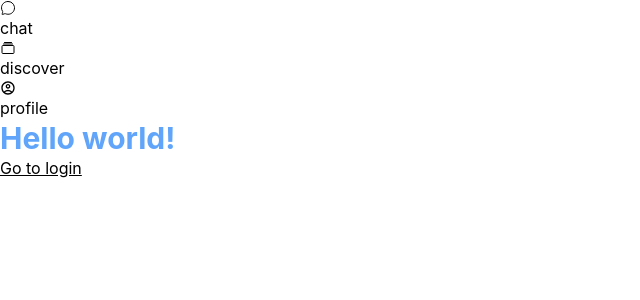
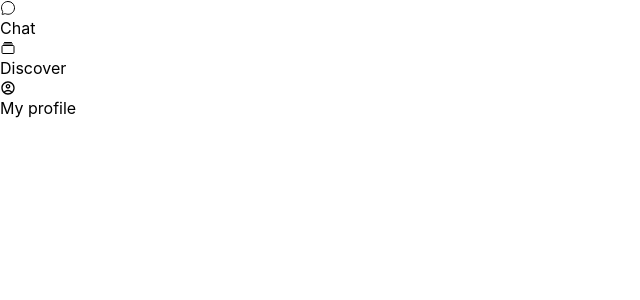
Before and after one commit to thi-nguy/matcha, a React (Create React App) app in the folder frontend/: page / in a window 1280 px wide. Shown: the top 300 px of the page, without its empty margins (0-640 px from the left). Built offline with nearby package versions, Linux system fonts and the light colour scheme.

Commit message:
thinguy/front/nav-bar: set up routers

```diff
--- a/frontend/src/App.tsx
+++ b/frontend/src/App.tsx
@@ -1,21 +1,24 @@
-import React from "react";
-import { useNavigate } from "react-router-dom";
+import { Route, Routes } from "react-router-dom";
 import { NavBar } from "./pages/NavBar";
+import ProfilEditPage from "./pages/profile/edit";
+
+const AllRoutes = [
+  { url: "/chat", element: <div className="h-screen bg-orange-800">Chat Page</div> },
+  { url: "/discover", element: <div className="h-screen bg-green-800">Discover Page</div> },
+  { url: "/profile", element: <ProfilEditPage /> }
+]
 
 function App() {
-  const navigate = useNavigate();
 
   return (
-    <>
+    <div>
       <NavBar />
-      <h1 className="text-3xl font-bold text-blue-400">Hello world!</h1>
-      <div
-        style={{ textDecoration: "underline" }}
-        onClick={() => navigate("/login")}
-      >
-        Go to login
-      </div>
-    </>
+      <Routes>
+        {AllRoutes.map((onePage, i) => {
+          return (<Route key={i} path={onePage.url} element={onePage.element} />)
+        })}
+      </Routes>
+    </div>
   );
 }
 
--- a/frontend/src/index.tsx
+++ b/frontend/src/index.tsx
@@ -2,18 +2,18 @@ import React from 'react';
 import ReactDOM from 'react-dom/client';
 import './index.css';
 import reportWebVitals from './reportWebVitals';
-import {
-  RouterProvider,
-} from "react-router-dom";
+import { BrowserRouter } from "react-router-dom";
 
-import router from './router';
+import App from './App';
 
 const root = ReactDOM.createRoot(
   document.getElementById('root') as HTMLElement
 );
 root.render(
   <React.StrictMode>
-    <RouterProvider router={router} />
+    <BrowserRouter>
+      <App />
+    </BrowserRouter>
   </React.StrictMode>
 );
 
--- a/frontend/src/pages/NavBar.tsx
+++ b/frontend/src/pages/NavBar.tsx
@@ -5,24 +5,24 @@ import { NavLink } from "react-router-dom";
 const PageList = [
     {
         url: "/chat",
-        name: "chat",
+        name: "Chat",
         icon: <IoChatbubbleOutline />
     },
     {
         url: "/discover",
-        name: "discover",
+        name: "Discover",
         icon: <IoAlbumsOutline />,
     },
     {
         url: "/profile",
-        name: "profile",
+        name: "My profile",
         icon: <MdOutlineAccountCircle />,
     },
 ];
 export const NavBar = () => {
     return (
         <div className="">
-            <div className="flex-col">{PageList.map((onePage, i) => {
+            <div className="flex-col w-1/6">{PageList.map((onePage, i) => {
                 return (
                     <NavLink to={onePage.url} key={i}>
                         {onePage.icon}
```
